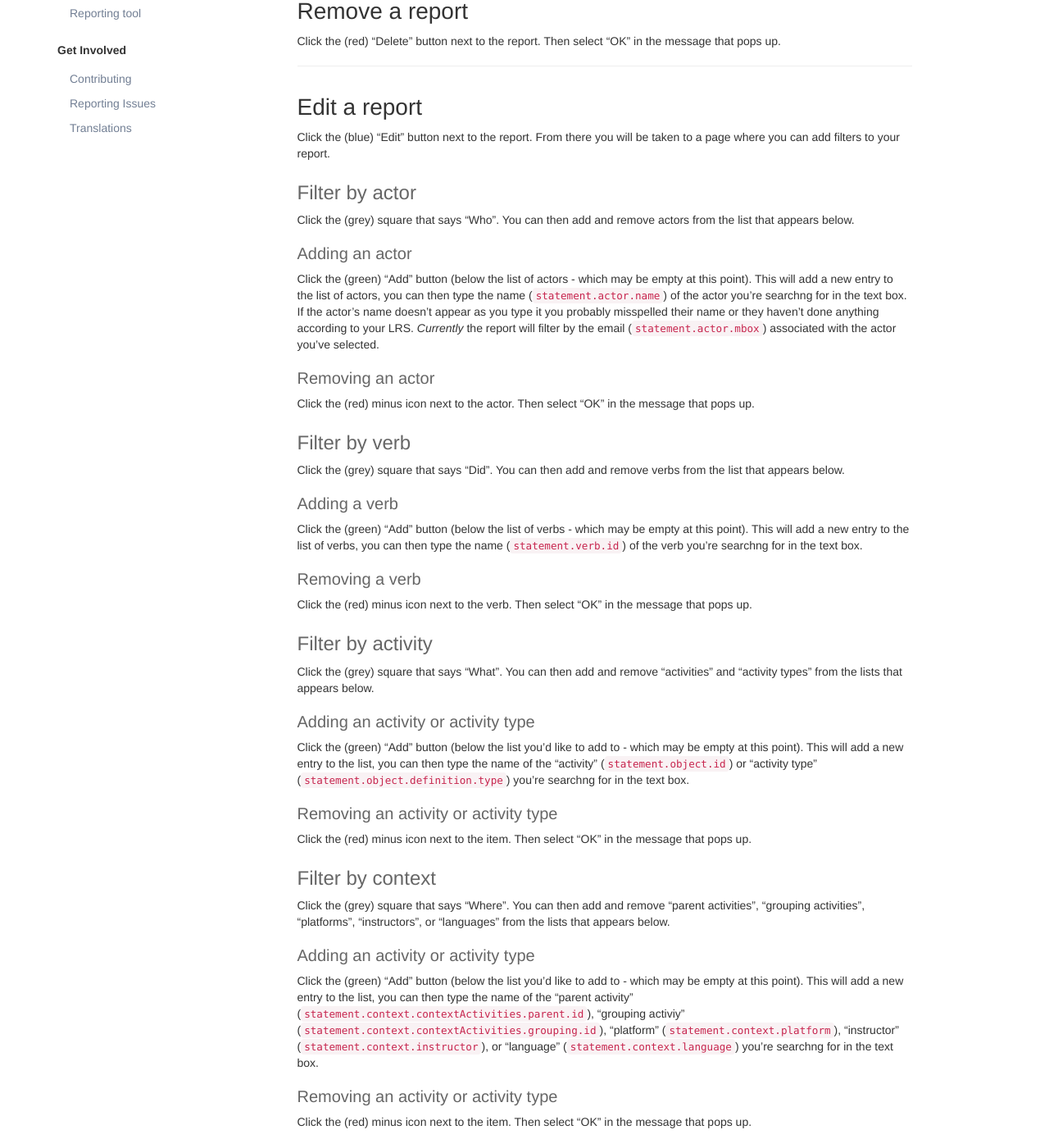
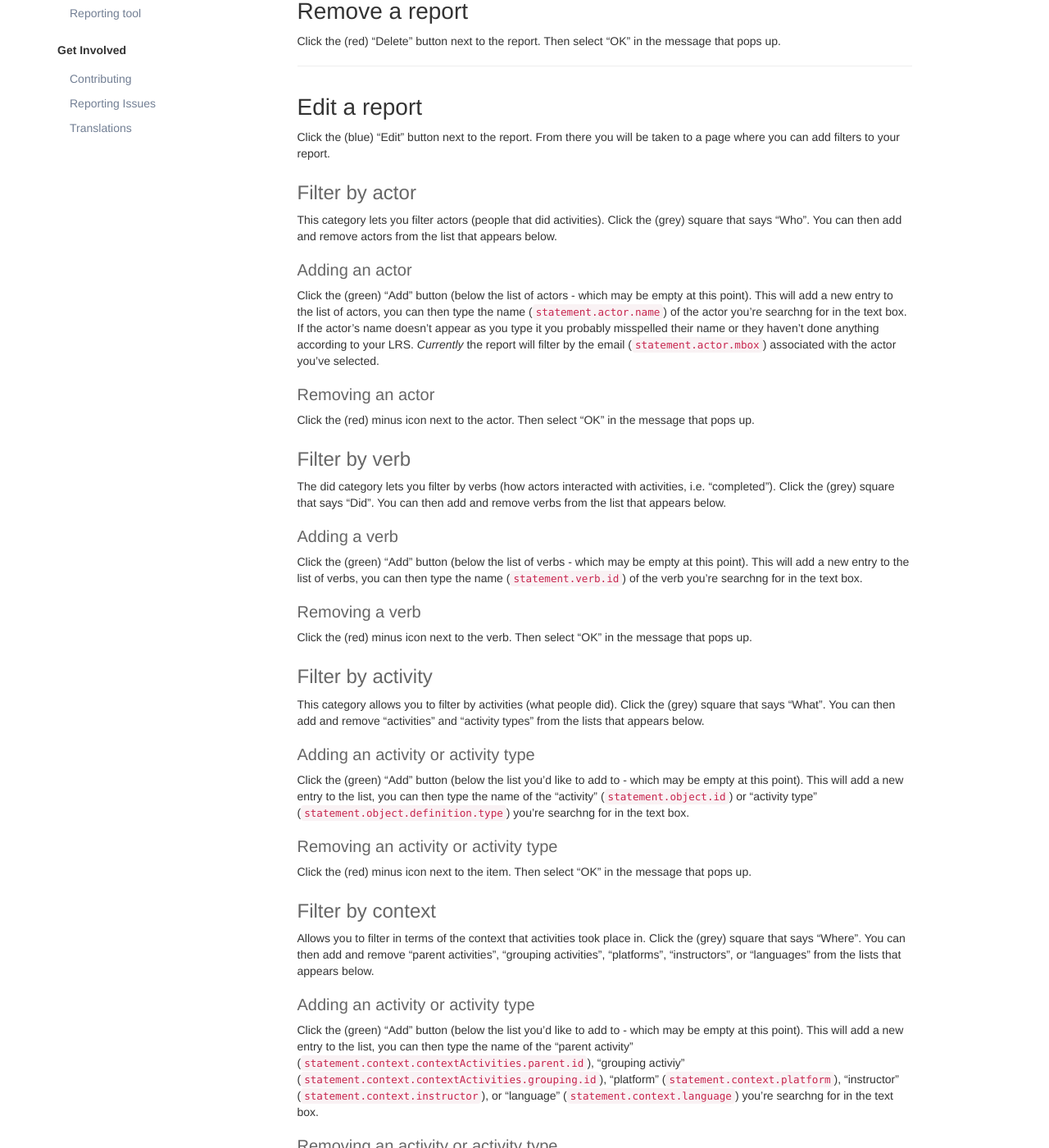
Before and after one commit to LearningLocker/docs, a Jekyll site: the page built from reporting.md, in a window 1280 px wide and 1400 px high, scrolled down 761 px. Shown: the whole window at 82% size. Built offline with Jekyll 4.4.1, drawn with Linux system fonts in a browser that asks for light colours; nearby versions of some CDN libraries.

Commit message:
Describes some of the filters.

```diff
--- a/reporting.md
+++ b/reporting.md
@@ -26,7 +26,7 @@ Click the (red) "Delete" button next to the report. Then select "OK" in the mess
 Click the (blue) "Edit" button next to the report. From there you will be taken to a page where you can add filters to your report.
 
 ### Filter by actor
-Click the (grey) square that says "Who". You can then add and remove actors from the list that appears below.
+This category lets you filter actors (people that did activities). Click the (grey) square that says "Who". You can then add and remove actors from the list that appears below.
 
 #### Adding an actor
 Click the (green) "Add" button (below the list of actors - which may be empty at this point). This will add a new entry to the list of actors, you can then type the name (`statement.actor.name`) of the actor you're searchng for in the text box. If the actor’s name doesn't appear as you type it you probably misspelled their name or they haven’t done anything according to your LRS. *Currently* the report will filter by the email (`statement.actor.mbox`) associated with the actor you've selected.
@@ -35,7 +35,7 @@ Click the (green) "Add" button (below the list of actors - which may be empty at
 Click the (red) minus icon next to the actor. Then select "OK" in the message that pops up.
 
 ### Filter by verb
-Click the (grey) square that says "Did". You can then add and remove verbs from the list that appears below.
+The did category lets you filter by verbs (how actors interacted with activities, i.e. “completed”). Click the (grey) square that says "Did". You can then add and remove verbs from the list that appears below.
 
 #### Adding a verb
 Click the (green) "Add" button (below the list of verbs - which may be empty at this point). This will add a new entry to the list of verbs, you can then type the name (`statement.verb.id`) of the verb you're searchng for in the text box.
@@ -44,7 +44,7 @@ Click the (green) "Add" button (below the list of verbs - which may be empty at
 Click the (red) minus icon next to the verb. Then select "OK" in the message that pops up.
 
 ### Filter by activity
-Click the (grey) square that says "What". You can then add and remove "activities" and "activity types" from the lists that appears below.
+This category allows you to filter by activities (what people did). Click the (grey) square that says "What". You can then add and remove "activities" and "activity types" from the lists that appears below.
 
 #### Adding an activity or activity type
 Click the (green) "Add" button (below the list you'd like to add to - which may be empty at this point). This will add a new entry to the list, you can then type the name of the "activity" (`statement.object.id`) or "activity type" (`statement.object.definition.type`) you're searchng for in the text box.
@@ -53,7 +53,7 @@ Click the (green) "Add" button (below the list you'd like to add to - which may
 Click the (red) minus icon next to the item. Then select "OK" in the message that pops up.
 
 ### Filter by context
-Click the (grey) square that says "Where". You can then add and remove "parent activities", "grouping activities", "platforms", "instructors", or "languages" from the lists that appears below.
+Allows you to filter in terms of the context that activities took place in. Click the (grey) square that says "Where". You can then add and remove "parent activities", "grouping activities", "platforms", "instructors", or "languages" from the lists that appears below.
 
 #### Adding an activity or activity type
 Click the (green) "Add" button (below the list you'd like to add to - which may be empty at this point). This will add a new entry to the list, you can then type the name of the "parent activity" (`statement.context.contextActivities.parent.id`), "grouping activiy" (`statement.context.contextActivities.grouping.id`), "platform" (`statement.context.platform`), "instructor" (`statement.context.instructor`), or "language" (`statement.context.language`) you're searchng for in the text box.
```
